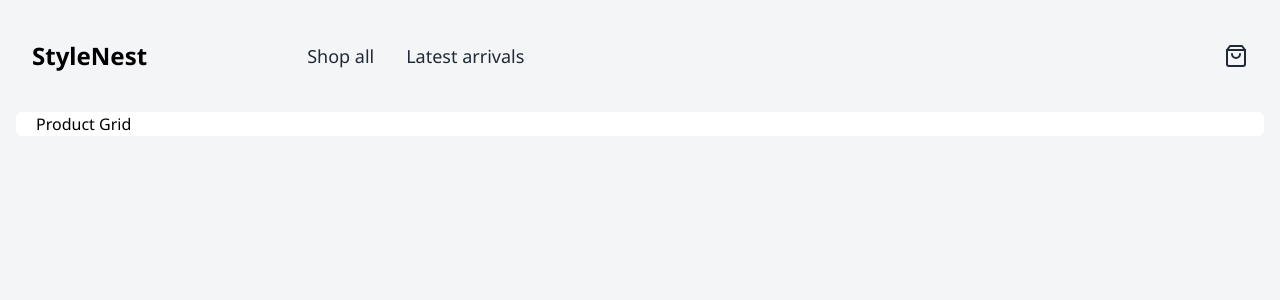
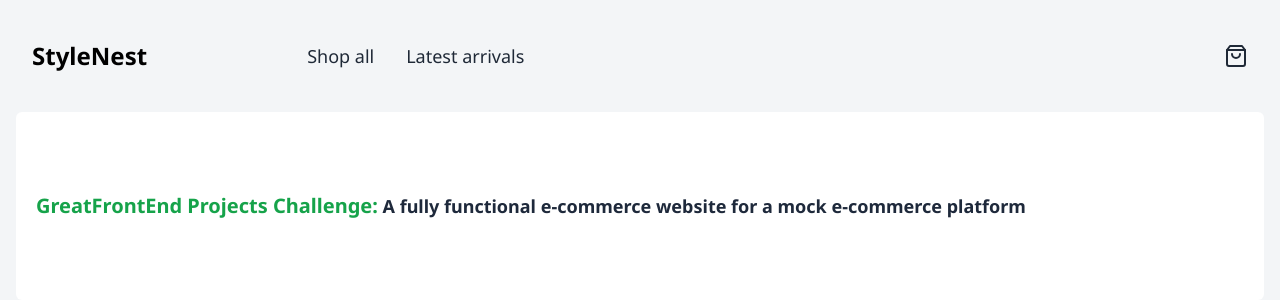
Before and after one commit to 47anjan/stylenest, a Next.js app: page / in a window 1280 px wide. Shown: the top 300 px of the page. Built offline with nearby package versions, Linux system fonts and the light colour scheme.

Commit message:
Update home page

```diff
--- a/app/page.tsx
+++ b/app/page.tsx
@@ -1,11 +1,17 @@
 import Container from "@/components/container";
-import Link from "next/link";
 
 export default function Home() {
   return (
     <main>
       <Container>
-        <Link href="/latest-arrivals">Product Grid</Link>
+        <div className="py-10 md:py-20">
+          <h1 className="text-lg font-bold text-slate-800">
+            <span className="text-green-600 text-xl">
+              GreatFrontEnd Projects Challenge:
+            </span>{" "}
+            A fully functional e-commerce website for a mock e-commerce platform
+          </h1>
+        </div>
       </Container>
     </main>
   );
--- a/components/mobile-menu.tsx
+++ b/components/mobile-menu.tsx
@@ -34,8 +34,8 @@ const MobileMenu = () => {
           <>
             <div className="md:hidden fixed text-black z-50 inset-0 p-4">
               <div className="backdrop absolute inset-0 z-40 bg-purple bg-opacity-50 backdrop-blur-[3px]" />
-              <div className="drawer absolute inset-0 w-full bg-white z-50  flex flex-col px-5 ">
-                <header className="mt-2  h-16    flex justify-between items-center">
+              <div className="drawer absolute inset-0 w-full bg-white z-50  flex flex-col ">
+                <header className="mt-2 px-5   h-16    flex justify-between items-center">
                   <Link className="text-2xl font-bold" href="/">
                     StyleNest
                   </Link>
@@ -43,7 +43,7 @@ const MobileMenu = () => {
                     <X />
                   </button>
                 </header>
-                <div className="flex-1 overflow-auto mt-8">
+                <div className="flex-1 px-5 overflow-auto mt-8">
                   <ul className="flex flex-col text-lg  gap-6 ">
                     <li>
                       <Link href="/shop-all">Shop all</Link>
```
